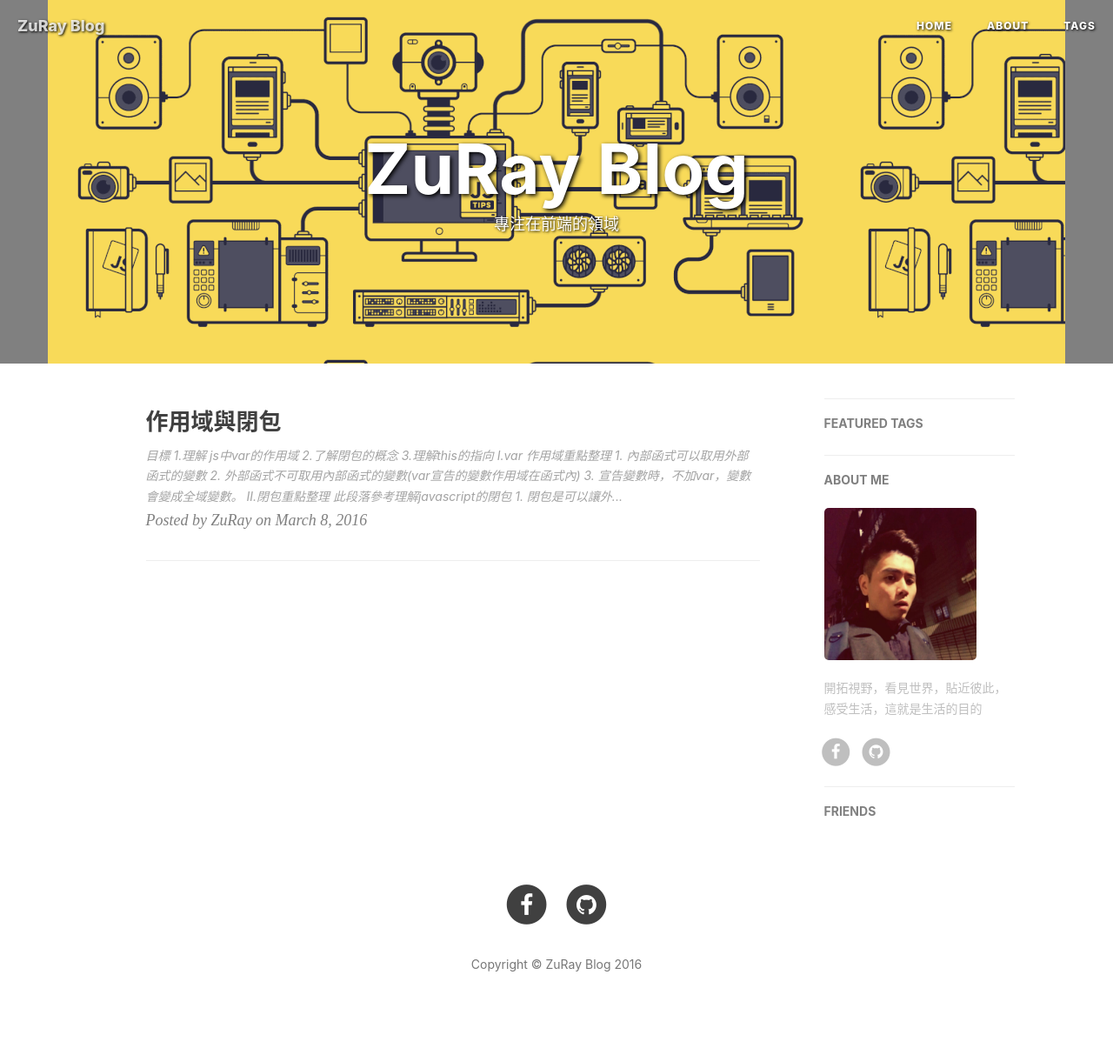
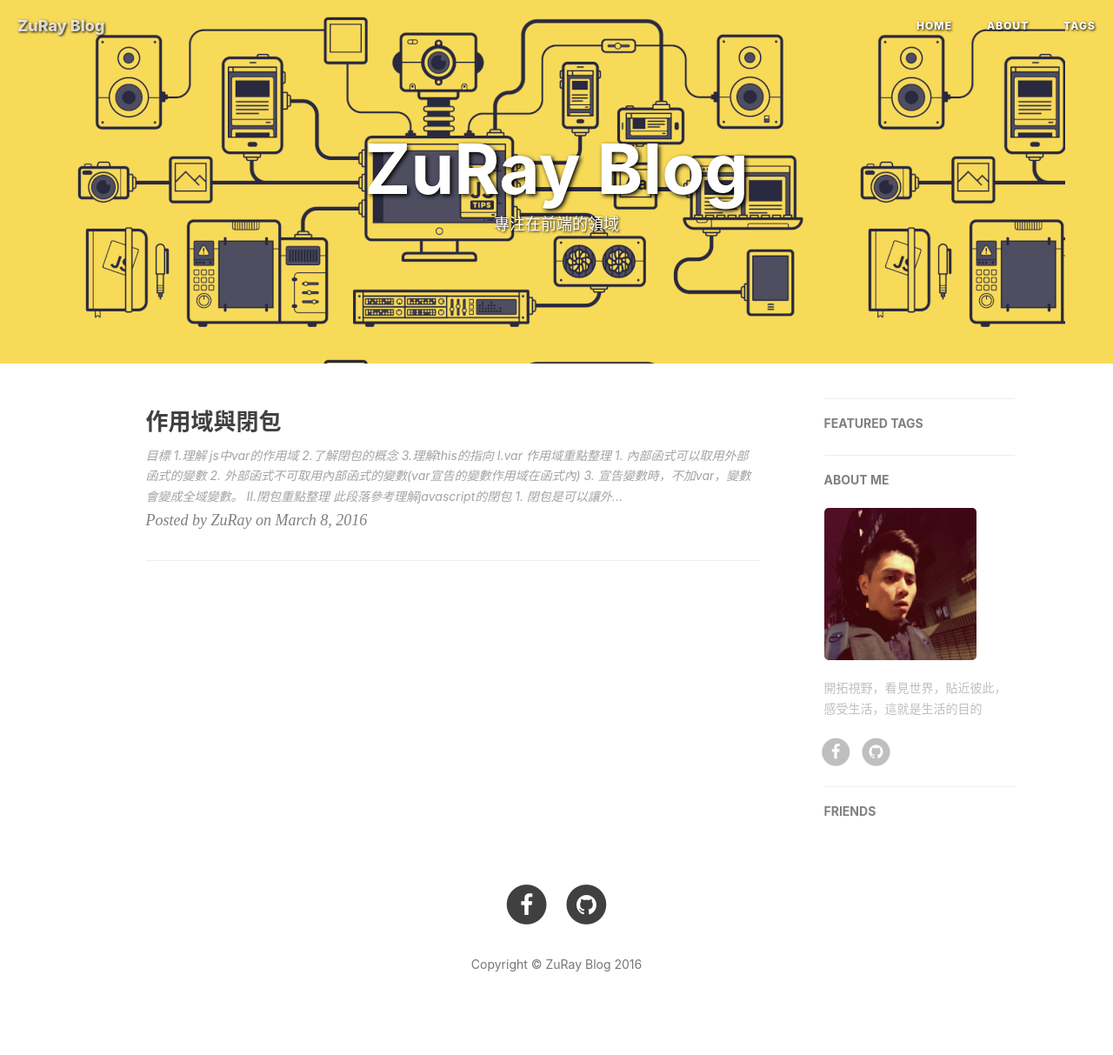
Before and after one commit to intheblackworld/intheblackworld.github.io, a Jekyll site: the page built from index.html, in a window 1280 px wide. Shown: the whole page at 87% size. Built offline with Jekyll 4.4.1, drawn with Linux system fonts in a browser that asks for light colours; nearby versions of some CDN libraries; the list of posts is cut into pages by our own code; comment, search, counter and statistics services are not loaded.

Commit message:
edit for change header img

```diff
--- a/_layouts/page.html
+++ b/_layouts/page.html
@@ -3,7 +3,7 @@ layout: default
 ---
 
 <!-- Page Header -->
-<header class="intro-header" style="color:#F8DA59;" >
+<header class="intro-header" style="background-color:#F8DA59;" >
     <div class="container">
         <div class="row" style="background-image: url('{{ site.baseurl }}/{% if page.header-img %}{{ page.header-img }}{% else %}{{ site.header-img }}{% endif %}')">
             <div class="col-lg-8 col-lg-offset-2 col-md-10 col-md-offset-1 ">
```
